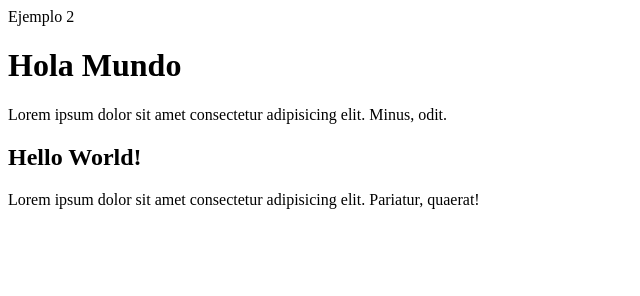
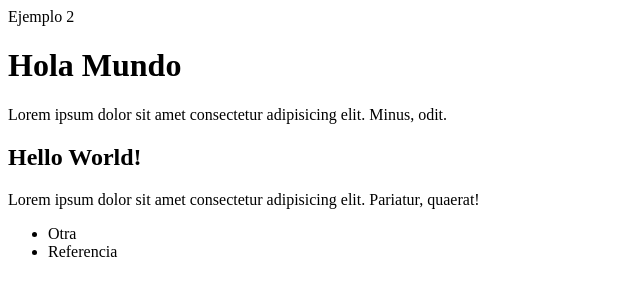
Before and after one commit to daniel3813/Ejemplo--21658963, a plain HTML site: page index.html in a window 1280 px wide. Shown: the whole page, without its empty margins (0-640 px from the left). Drawn offline with Linux system fonts and the light colour scheme.

Commit message:
Se agrego lista

```diff
--- a/index.html
+++ b/index.html
@@ -15,6 +15,11 @@
 
     <h2>Hello World!</h2>
     <p>Lorem ipsum dolor sit amet consectetur adipisicing elit. Pariatur, quaerat!</p>
+
+    <ul>
+        <li>Otra</li>
+        <li>Referencia</li>
+    </ul>
 </body>
 
 </html>
```
